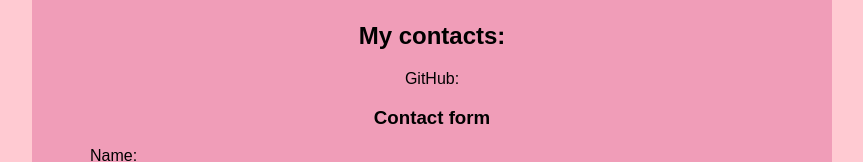
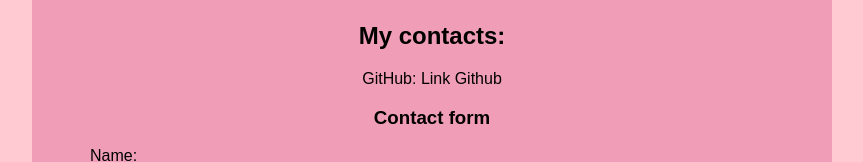
Before and after one commit to Karina0517/portafolioK, a plain HTML site: page index.html in a window 1280 px wide. Shown: the part 1189-1351 px from the top of the page, without its empty margins (208-1071 px from the left). Drawn offline with Linux system fonts and the light colour scheme.

Commit message:
Update index.html

```diff
--- a/index.html
+++ b/index.html
@@ -81,7 +81,7 @@
 
     <div class="section" id="contact">
       <h2>My contacts:</h2>
-      <p>GitHub: <a href="https://github.com/Karina0517"></a></p>
+      <p>GitHub: <a href="https://github.com/Karina0517"></a>Link Github</p>
 
       <h3>Contact form</h3>
       <form>
```
